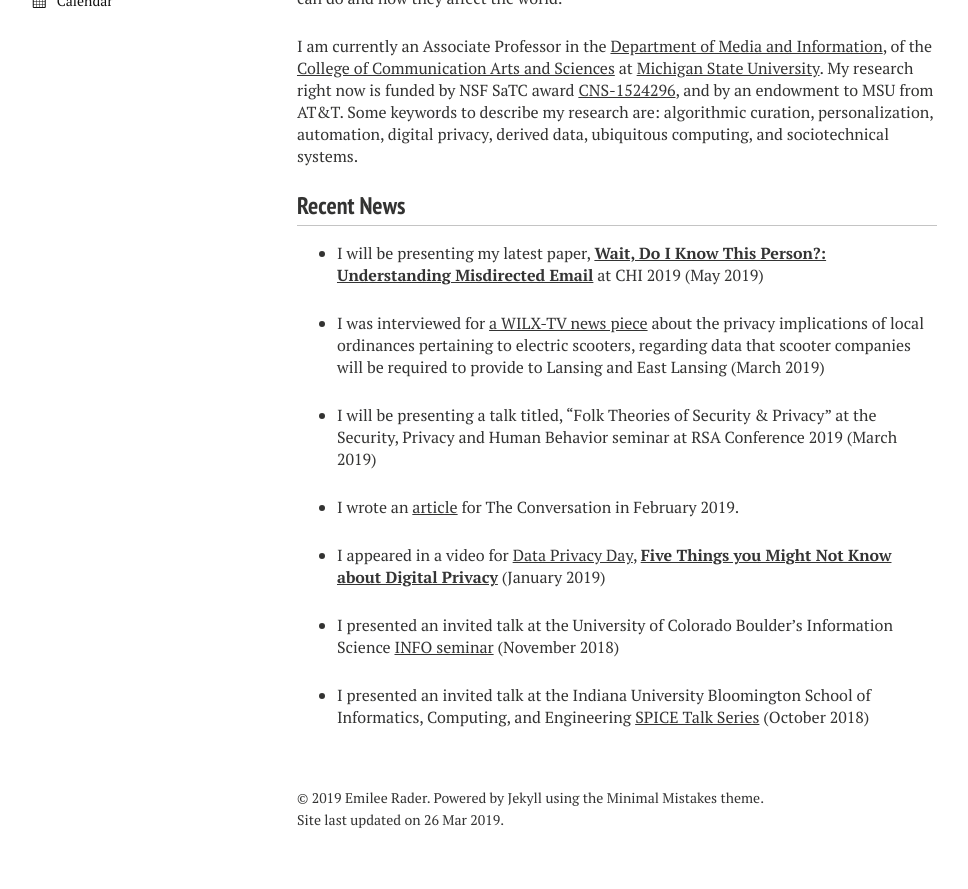
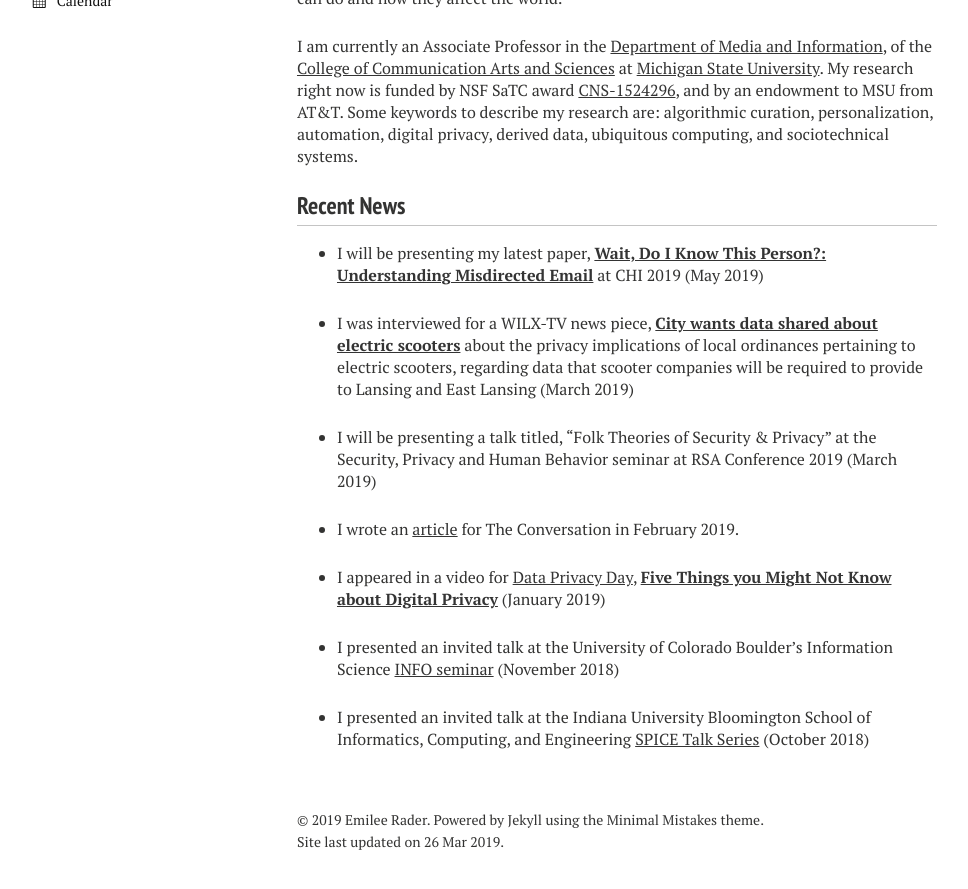
Before and after one commit to bierdoctor/bierdoctor.github.io, a Jekyll site: the page built from index.md, in a window 1280 px wide and 900 px high, scrolled down 719 px. Shown: the top 889 px of the window, without its empty margins (23-991 px from the left). Built offline with Jekyll 4.4.1, drawn with Linux system fonts in a browser that asks for light colours; nearby versions of some CDN libraries.

Commit message:
added title of the article

```diff
--- a/index.md
+++ b/index.md
@@ -16,7 +16,7 @@
 
 - I will be presenting my latest paper, [**Wait, Do I Know This Person?: Understanding Misdirected Email**](http://bierdoctor.com/papers/rader_chi19.pdf) at CHI 2019 (May 2019)
 
-- I was interviewed for [a WILX-TV news piece](https://www.wilx.com/content/news/City-wants-data-shared-from-electric-scooters-507646781.html) about the privacy implications of local ordinances pertaining to electric scooters, regarding data that scooter companies will be required to provide to Lansing and East Lansing (March 2019)
+- I was interviewed for a WILX-TV news piece, [**City wants data shared about electric scooters**](https://www.wilx.com/content/news/City-wants-data-shared-from-electric-scooters-507646781.html) about the privacy implications of local ordinances pertaining to electric scooters, regarding data that scooter companies will be required to provide to Lansing and East Lansing (March 2019)
 
 - I will be presenting a talk titled, "Folk Theories of Security & Privacy" at the Security, Privacy and Human Behavior seminar at RSA Conference 2019 (March 2019)
 
```
